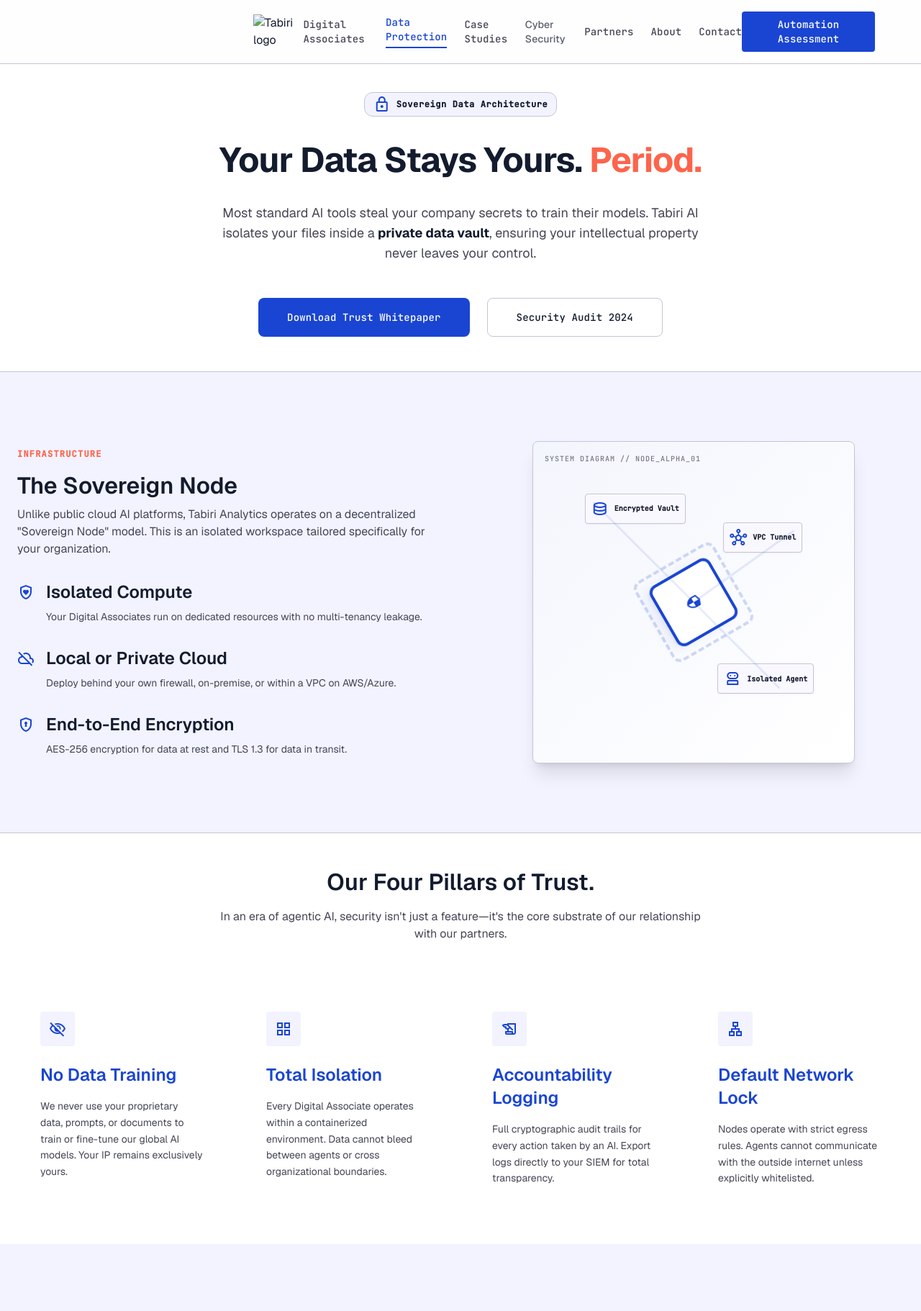
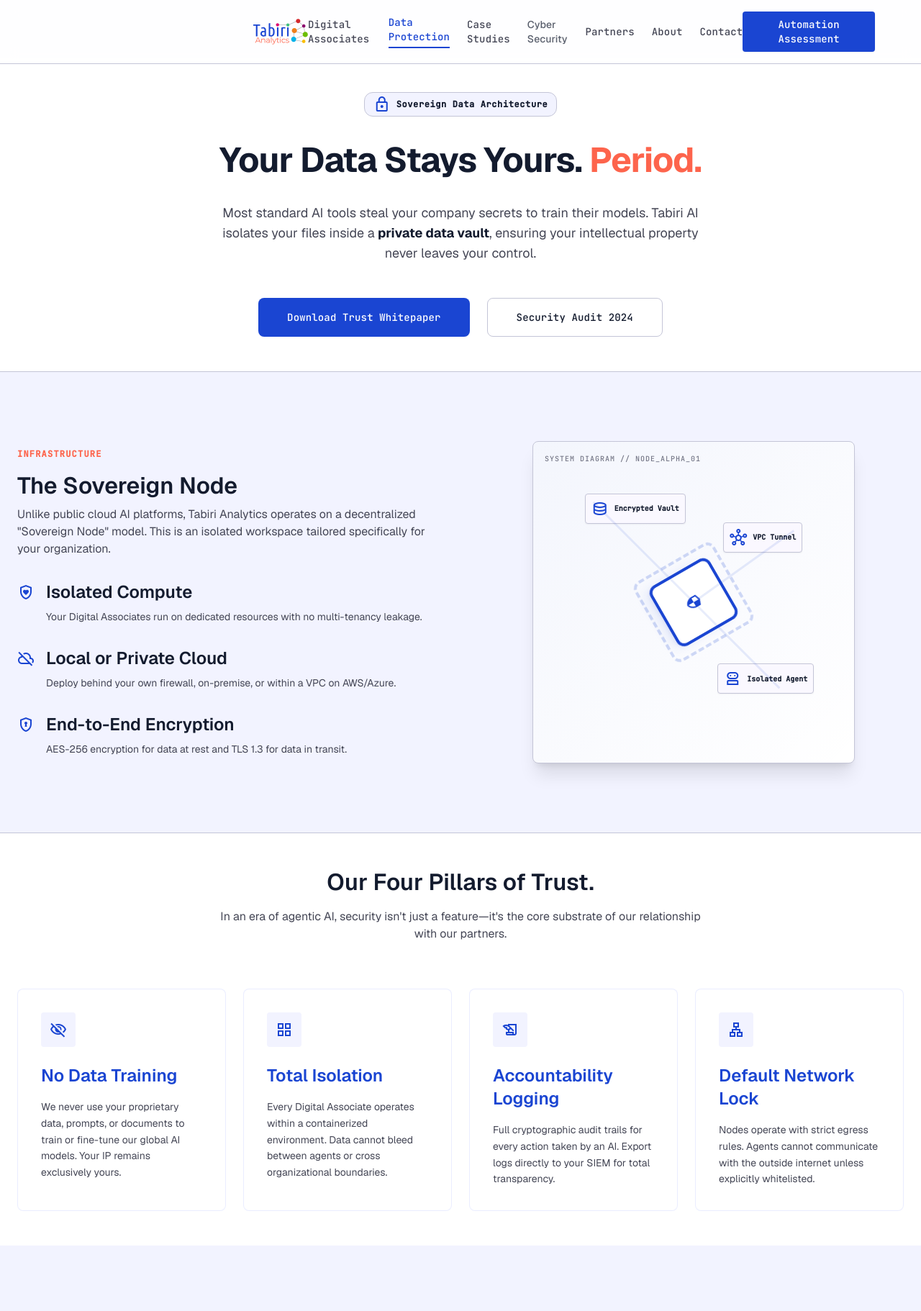
Before and after one commit to savco2000/tabiri-website, a website: page data-protection.html in a window 1280 px wide. Shown: the top 1822 px of the page at 72% size. Drawn offline with nearby package versions, Linux system fonts and the light colour scheme.

```diff
--- a/data-protection.html
+++ b/data-protection.html
@@ -7,12 +7,23 @@
     <link href="./assets/css/styles.css" rel="stylesheet">
     <link href="https://fonts.googleapis.com/css2?family=Geist:wght@400;500;600;700;800&amp;family=JetBrains+Mono:wght@500&amp;display=swap" rel="stylesheet">
     <link href="https://fonts.googleapis.com/css2?family=Material+Symbols+Outlined:wght,FILL@100..700,0..1&amp;display=swap" rel="stylesheet">
+    <style>
+        .material-symbols-outlined {
+            font-variation-settings: 'FILL' 0, 'wght' 400, 'GRAD' 0, 'opsz' 24;
+        }
+
+        .glass-card {
+            background: rgba(255, 255, 255, 0.8);
+            backdrop-filter: blur(12px);
+            border: 1px solid rgba(184, 195, 255, 0.3);
+        }
+    </style>
 </head>
 <body class="bg-surface text-on-surface font-body selection:bg-primary-container selection:text-white">
     <!-- Top Navigation Bar -->
     <nav class="fixed top-0 left-0 w-full z-50 flex justify-between items-center px-margin-desktop py-4 max-w-full bg-surface-container-lowest/80 backdrop-blur-md border-b border-outline-variant">
         <div class="h-12 w-auto ml-72">
-            <img alt="Tabiri logo" class="w-full h-full object-contain" src="https://tabirianalytics.com/assets/svg/logo.svg">
+            <img alt="Tabiri logo" class="w-full h-full object-contain" src="./assets/svg/logo.svg">
         </div>
         <div class="hidden md:flex items-center gap-gutter">
             <a class="font-label text-label-md text-on-surface-variant hover:text-primary transition-colors" href="#">Digital Associates</a>
@@ -31,7 +42,7 @@
     <main class="pt-20">
         <!-- Hero Section -->
         <section class="relative py-12 px-gutter overflow-hidden bg-surface-container-lowest">
-            <div class="absolute inset-0 grid-dots opacity-40"></div>
+            <div class="absolute inset-0 opacity-40"></div>
             <div class="max-w-7xl mx-auto relative z-10 flex flex-col items-center text-center">
                 <div class="mb-8 flex items-center gap-2 px-3 py-1 bg-surface-container-low rounded-full border border-outline-variant">
                     <span class="material-symbols-outlined text-primary text-[18px]">lock</span>
@@ -265,7 +276,7 @@
             <div class="grid grid-cols-1 md:grid-cols-4 gap-16 mb-16">
                 <div class="md:col-span-1">
                     <div class="h-10 mb-4">
-                        <img alt="Tabiri logo" class="w-full h-full object-contain" src="https://tabirianalytics.com/assets/svg/logo.svg">
+                        <img alt="Tabiri logo" class="w-full h-full object-contain" src="./assets/svg/logo.svg">
                     </div>
                     <p class="text-body-sm text-on-surface-variant max-w-xs">
                         Empowering the modern enterprise with secure, agentic intelligence. Sovereign by design.
```
Also changed, not shown: assets/svg/logo.svg (added).
